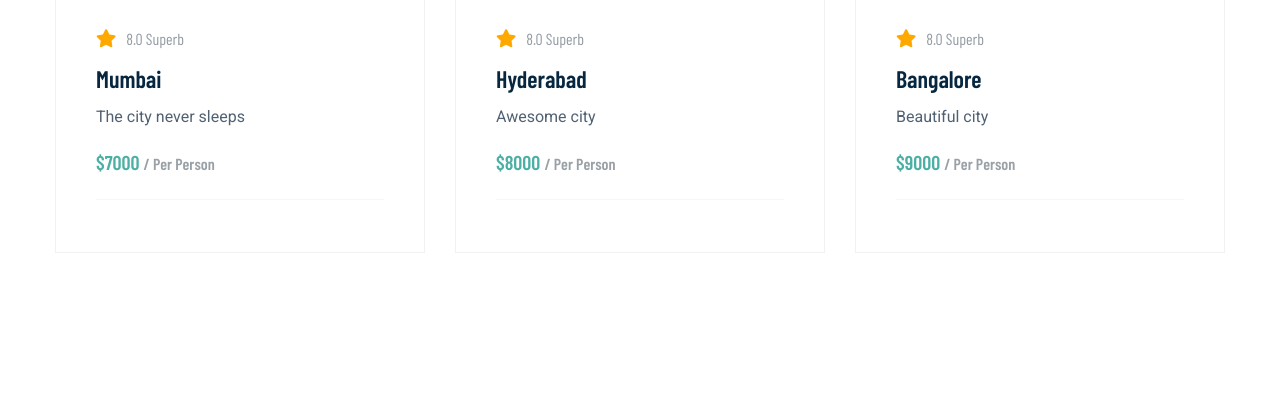
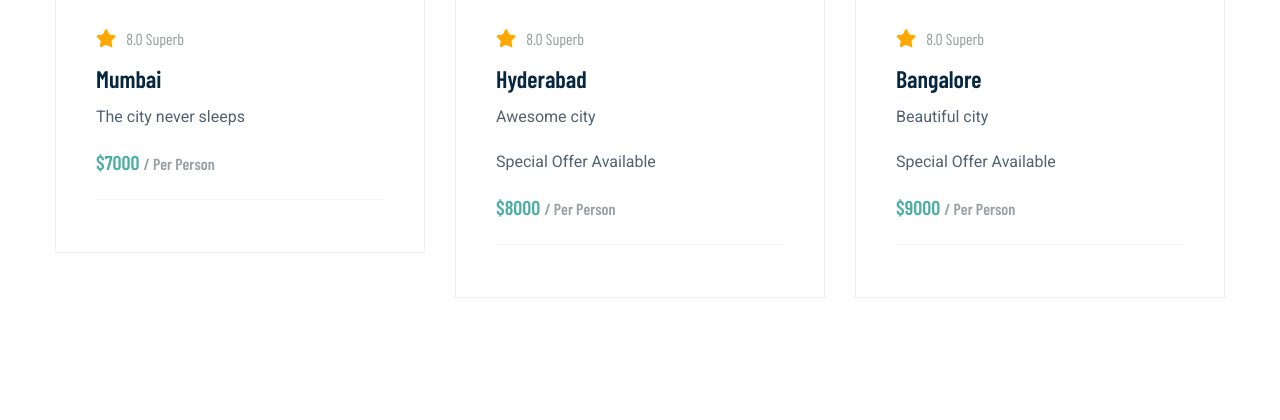
Before and after one commit to AchyuthMohan/travel-booking, a Django app: page / in a window 1280 px wide. Shown: the part 1954-2374 px from the top of the page. Run offline with Django 3.2, Linux system fonts and the light colour scheme; some libraries are stand-ins or nearby versions; some web fonts are replaced.

Commit message:
if condition added

```diff
--- a/templates/index.html
+++ b/templates/index.html
@@ -226,12 +226,16 @@
                         <div class="single-place mb-30">
                             <div class="place-img">
                                 <img src="{{baseUrl}}/{{dest.img}}" alt="">
+
                             </div>
                             <div class="place-cap">
                                 <div class="place-cap-top">
                                     <span><i class="fas fa-star"></i><span>8.0 Superb</span> </span>
                                     <h3><a href="#">{{dest.name}}</a></h3>
                                     <p>{{dest.desc}}</p>
+                                    {% if dest.offer%}
+                                    <p>Special Offer Available</p>
+                                     {% endif %}
                                     <p class="dolor">${{dest.price}} <span>/ Per Person</span></p>
                                 </div>
                                 <div class="place-cap-bottom">
--- a/travello/models.py
+++ b/travello/models.py
@@ -1,4 +1,5 @@
 from django.db import models
+
 
 # Create your models here.
 class Destination:
@@ -6,3 +7,4 @@ class Destination:
     name:str
     desc:str
     price:int
+    offer:bool
--- a/travello/views.py
+++ b/travello/views.py
@@ -10,18 +10,21 @@ def index(request):
      dest1.img='services1.jpg'
      dest1.desc="The city never sleeps"
      dest1.price=7000
+     dest1.offer=False
 
      dest2=Destination()
      dest2.name="Hyderabad"
      dest2.img='services2.jpg'
      dest2.desc="Awesome city"
      dest2.price=8000
+     dest2.offer=True
 
      dest3=Destination()
      dest3.name="Bangalore"
      dest3.img='services3.jpg'
      dest3.desc="Beautiful city"
      dest3.price=9000
+     dest3.offer=True
      dests=[dest1,dest2,dest3]
 
      return render(request,"index.html",{'dests':dests})
```
